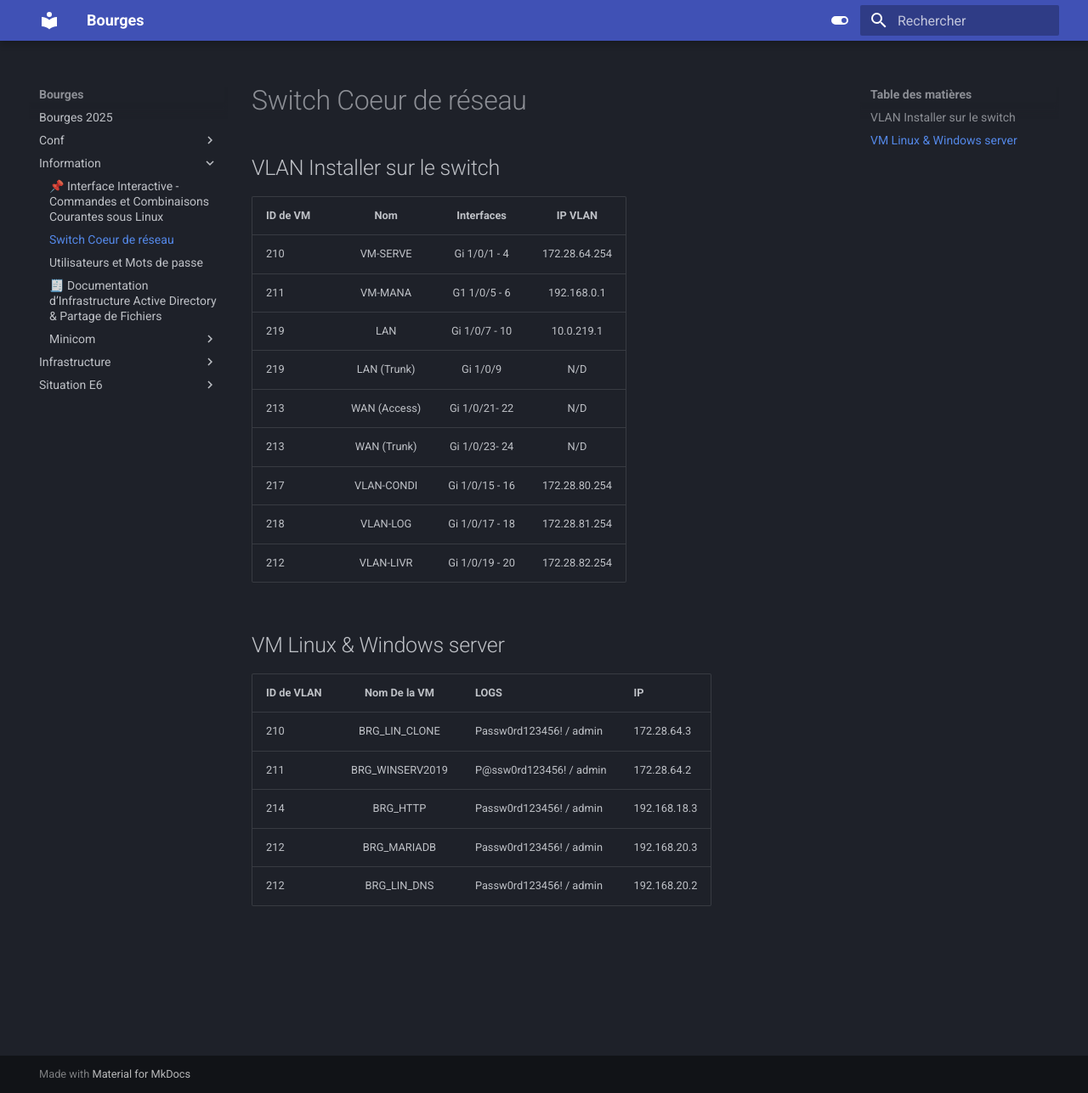
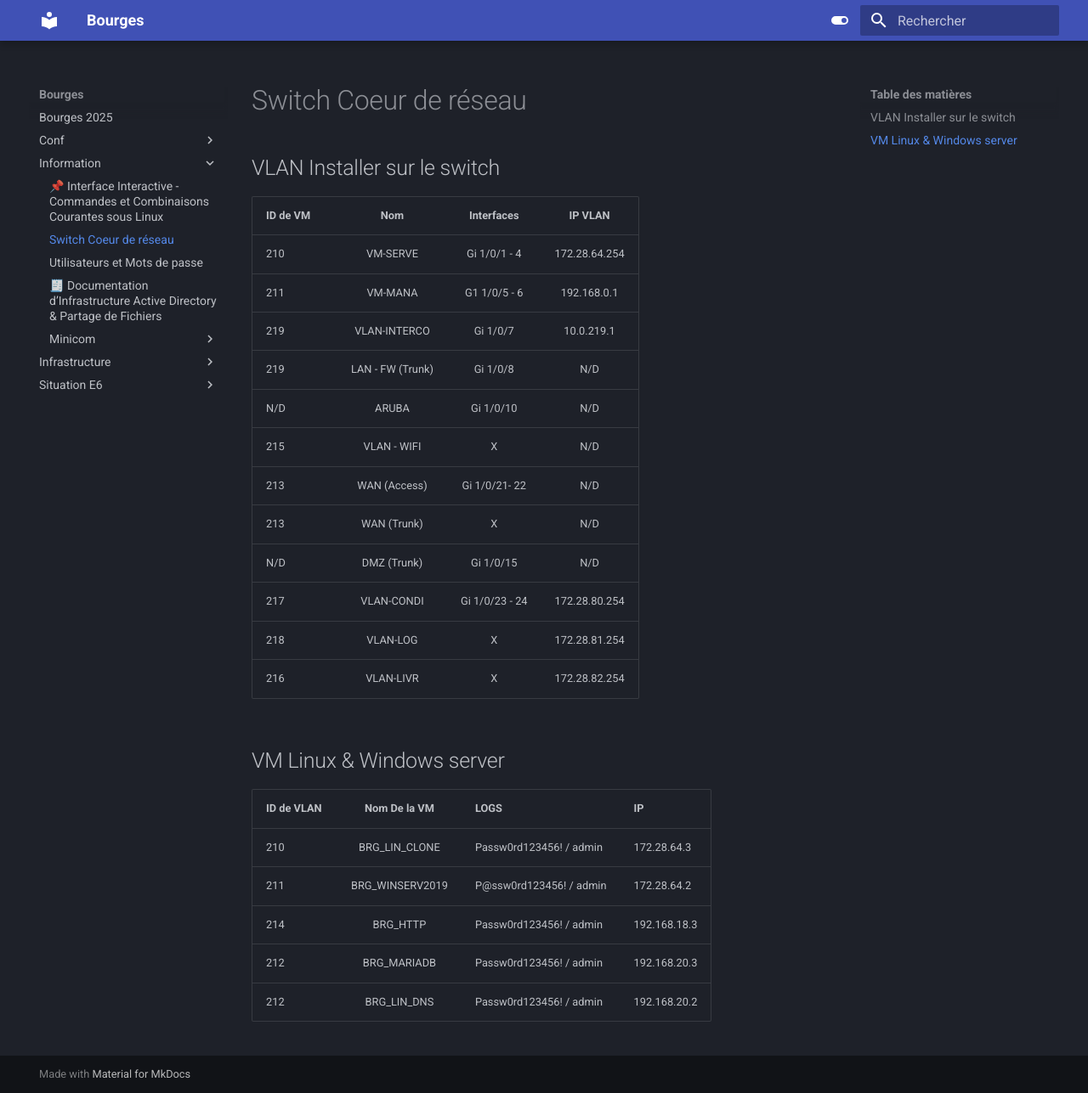
Before and after one commit to PatrickDummans/Bourges2025, an MkDocs documentation site: the page built from docs/Information/Switch.md, in a window 1280 px wide and 1287 px high. Shown: the whole window at 85% size. Built offline with MkDocs 1.6.1 and Material for MkDocs 9.7.7, drawn with Linux system fonts in a browser that asks for light colours.

Commit message:
Update Switch.md
Signed-off-by: Yv3z <144701898+Yv3z@users.noreply.github.com>

```diff
--- a/docs/Information/Switch.md
+++ b/docs/Information/Switch.md
@@ -7,13 +7,16 @@
 | :--------------- |:---------------:| :----------:| :--------:|
 | 210              |   VM-SERVE      |  Gi 1/0/1 - 4 | 172.28.64.254 |
 | 211              |   VM-MANA       |  G1 1/0/5 - 6 | 192.168.0.1 |
-| 219              |   LAN           |  Gi 1/0/7 - 10 | 10.0.219.1 |
-| 219              |   LAN (Trunk)   |  Gi 1/0/9     | N/D|
+| 219              |   VLAN-INTERCO  |  Gi 1/0/7     | 10.0.219.1 |
+| 219              |   LAN - FW (Trunk) |  Gi 1/0/8     | N/D|
+| N/D              |   ARUBA         |  Gi 1/0/10     | N/D |
+| 215              |   VLAN - WIFI   |  X             | N/D |
 | 213              |   WAN (Access)  |  Gi 1/0/21- 22 | N/D |
-| 213              |   WAN (Trunk)   |  Gi 1/0/23- 24 | N/D |
-| 217              |   VLAN-CONDI    |  Gi 1/0/15 - 16 | 172.28.80.254 |
-| 218              |   VLAN-LOG      |  Gi 1/0/17 - 18 | 172.28.81.254 |
-| 212              |   VLAN-LIVR     |  Gi 1/0/19 - 20 | 172.28.82.254 |
+| 213              |   WAN (Trunk)   |  X            | N/D |
+| N/D              |   DMZ (Trunk)   |  Gi 1/0/15     | N/D|
+| 217              |   VLAN-CONDI    |  Gi 1/0/23 - 24 | 172.28.80.254 |
+| 218              |   VLAN-LOG      |  X              | 172.28.81.254 |
+| 216              |   VLAN-LIVR     |  X              | 172.28.82.254 |
 
 
 
```
